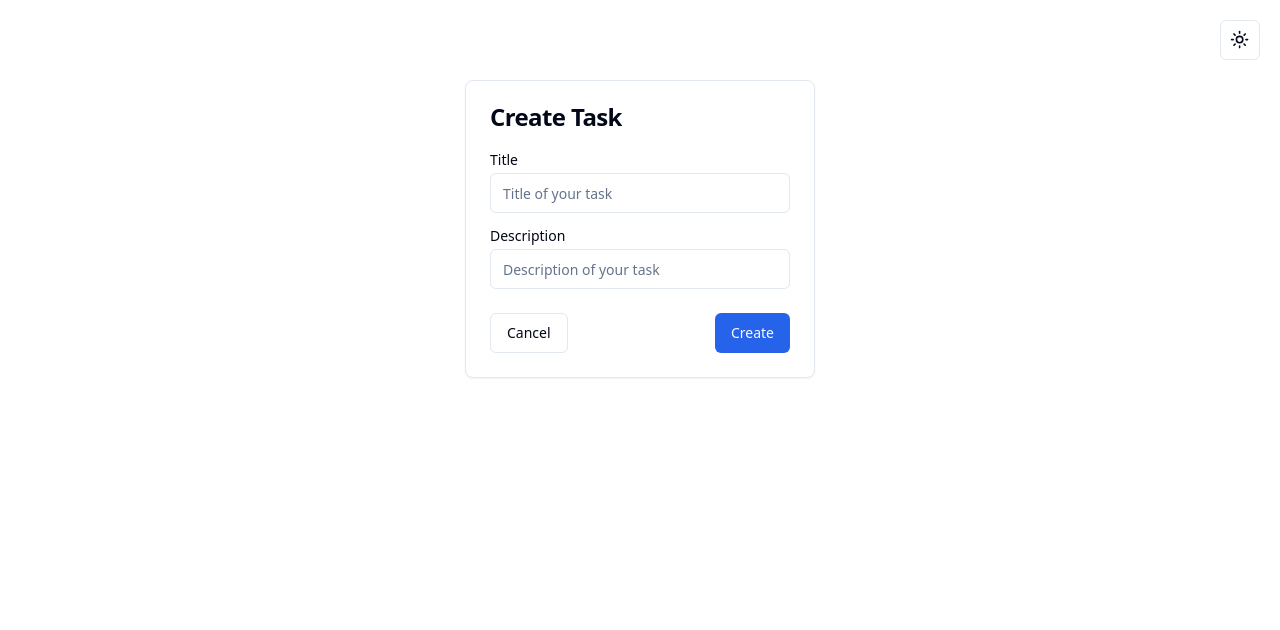
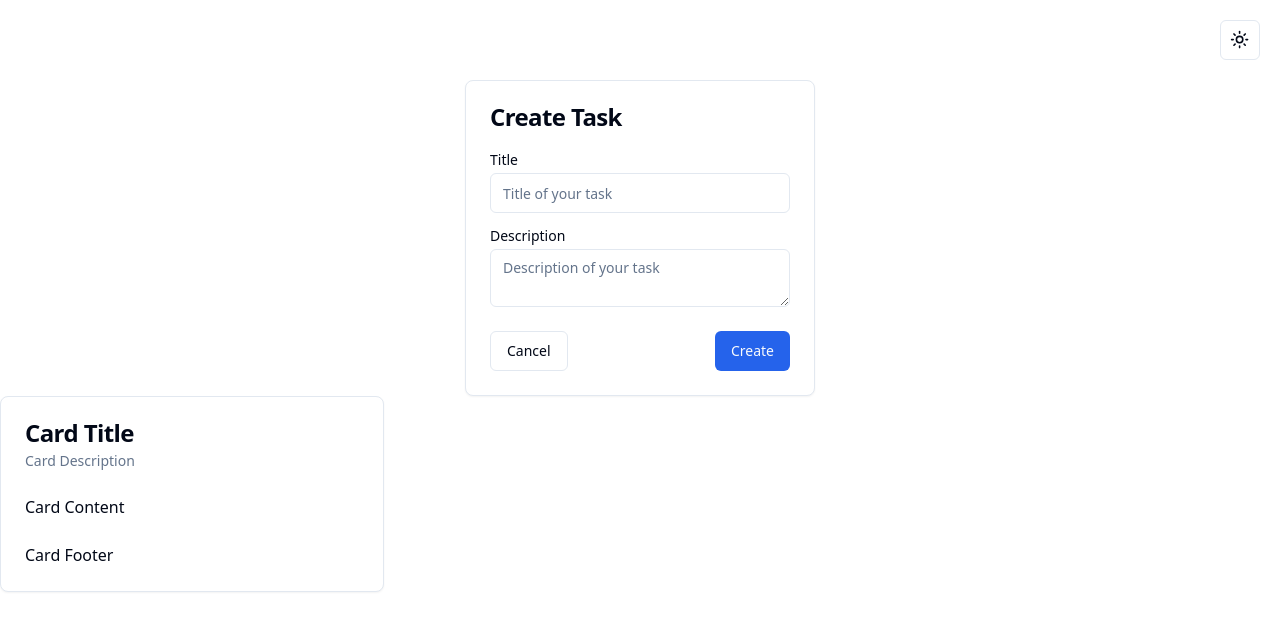
Before and after one commit to GuDex-Dev/local-tasks-react-app, a React (Vite) app: page / in a window 1280 px wide. Shown: the top 630 px of the page. Built offline with nearby package versions, Linux system fonts and the light colour scheme.

Commit message:
Form Design Finish

```diff
--- a/src/App.jsx
+++ b/src/App.jsx
@@ -1,6 +1,7 @@
 import { ThemeProvider } from "@/components/theme-provider";
 import TaskForm from "./components/TaskForm";
 import ModeToggle from "./components/ModeToggle";
+import TaskCard from "./components/TaskCard";
 
 function App() {
   return (
@@ -10,6 +11,7 @@ function App() {
           <ModeToggle />
         </div>
         <TaskForm />
+        <TaskCard />
       </ThemeProvider>
     </>
   );
--- /dev/null
+++ b/src/components/TaskCard.jsx
@@ -0,0 +1,27 @@
+import {
+  Card,
+  CardContent,
+  CardDescription,
+  CardFooter,
+  CardHeader,
+  CardTitle,
+} from "@/components/ui/card";
+
+function TaskCard() {
+  return (
+    <Card className="min-w-60 max-w-96">
+      <CardHeader>
+        <CardTitle>Card Title</CardTitle>
+        <CardDescription>Card Description</CardDescription>
+      </CardHeader>
+      <CardContent>
+        <p>Card Content</p>
+      </CardContent>
+      <CardFooter>
+        <p>Card Footer</p>
+      </CardFooter>
+    </Card>
+  );
+}
+
+export default TaskCard;
--- a/src/components/TaskForm.jsx
+++ b/src/components/TaskForm.jsx
@@ -2,13 +2,13 @@ import { Button } from "@/components/ui/button";
 import {
   Card,
   CardContent,
-  CardDescription,
   CardFooter,
   CardHeader,
   CardTitle,
 } from "@/components/ui/card";
 import { Input } from "@/components/ui/input";
 import { Label } from "@/components/ui/label";
+import { Textarea } from "@/components/ui/textarea";
 
 function TaskForm() {
   return (
@@ -25,7 +25,12 @@ function TaskForm() {
             </div>
             <div className="flex flex-col space-y-1.5">
               <Label htmlFor="description">Description</Label>
-              <Input id="description" placeholder="Description of your task" />
+              <Textarea
+                id="description"
+                placeholder="Description of your task"
+                rows="2"
+                className="min-h-min"
+              />
             </div>
           </div>
         </form>
--- /dev/null
+++ b/src/components/ui/textarea.jsx
@@ -0,0 +1,18 @@
+import * as React from "react"
+
+import { cn } from "@/lib/utils"
+
+const Textarea = React.forwardRef(({ className, ...props }, ref) => {
+  return (
+    (<textarea
+      className={cn(
+        "flex min-h-[80px] w-full rounded-md border border-input bg-background px-3 py-2 text-sm ring-offset-background placeholder:text-muted-foreground focus-visible:outline-none focus-visible:ring-2 focus-visible:ring-ring focus-visible:ring-offset-2 disabled:cursor-not-allowed disabled:opacity-50",
+        className
+      )}
+      ref={ref}
+      {...props} />)
+  );
+})
+Textarea.displayName = "Textarea"
+
+export { Textarea }
--- a/src/context/TaskContext.jsx
+++ b/src/context/TaskContext.jsx
@@ -1,9 +1,10 @@
-import { createContext } from "react";
+import { createContext, useState, useContext } from "react";
+import dataJson from "../data/taskdata.json";
 
 export const TaskContext = createContext();
 
-export function TaskContextProvider(props) {
-  return (
-    <TaskContext.Provider value={4}>{props.children}</TaskContext.Provider>
-  );
+export function TaskContextProvider({ children, ...props }) {
+  return <TaskContext.Provider value={1}>{children}</TaskContext.Provider>;
 }
+
+export const useData = () => useContext(TaskContext);
--- /dev/null
+++ b/src/data/taskdata.json
@@ -0,0 +1,12 @@
+[
+  {
+    "id": 1,
+    "title": "Aprender Tailwind",
+    "description": "Ver cursos y crear primer proyecto con Tailwind"
+  },
+  {
+    "id": 2,
+    "title": "Aprender a usar ShadCn",
+    "description": "Terminar proyecto de local tasks react app usando shadcn y almacenamiento local del navegador"
+  }
+]
```
